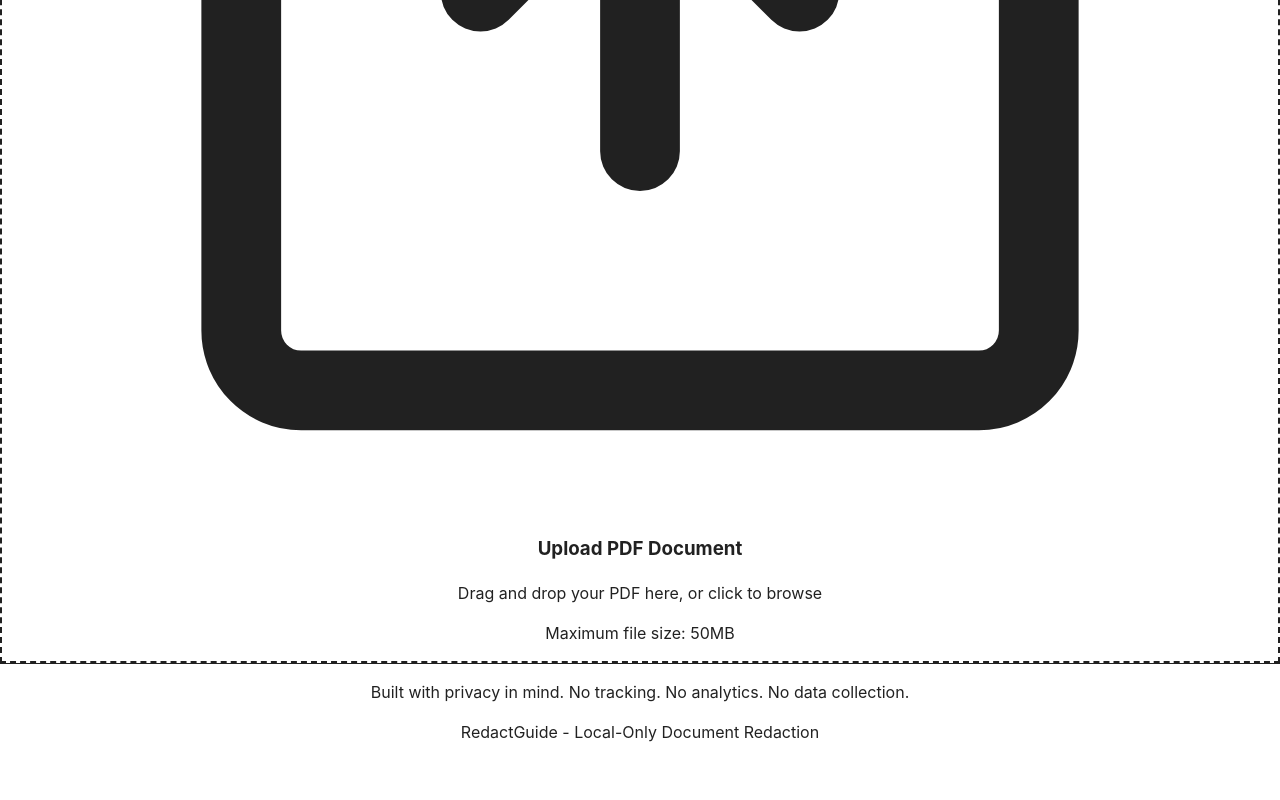
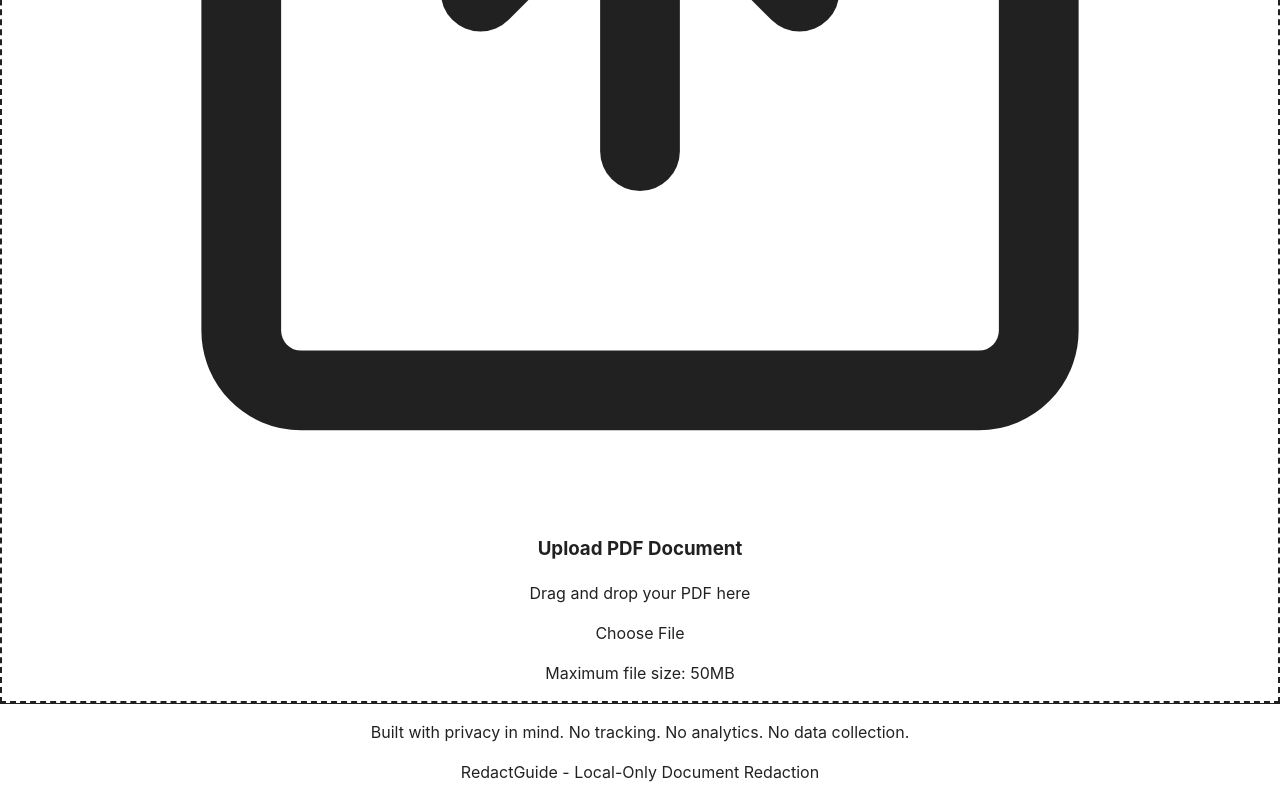
Before and after one commit to sshiraz/RedactGuide, a React (Vite) app: page /upload in a window 1280 px wide. Shown: the part 909-1709 px from the top of the page. Before the commit the page ends 1669 px from the top, so only its background shows below. Built offline with nearby package versions, Linux system fonts and the light colour scheme.

Commit message:
Updated UploadZone.tsx

```diff
--- a/src/features/import/UploadZone.tsx
+++ b/src/features/import/UploadZone.tsx
@@ -123,9 +123,14 @@ export default function UploadZone({ onFileSelect }: UploadZoneProps) {
           ) : (
             <>
               <p className="mt-2 text-sm text-neutral-600">
-                Drag and drop your PDF here, or click to browse
+                Drag and drop your PDF here
               </p>
-              <p className="mt-1 text-xs text-neutral-500">Maximum file size: 50MB</p>
+              <div className="mt-4">
+                <span className="inline-flex items-center rounded-md bg-primary-600 px-4 py-2 text-sm font-semibold text-white hover:bg-primary-500 transition-colors">
+                  Choose File
+                </span>
+              </div>
+              <p className="mt-3 text-xs text-neutral-500">Maximum file size: 50MB</p>
             </>
           )}
         </div>
```
